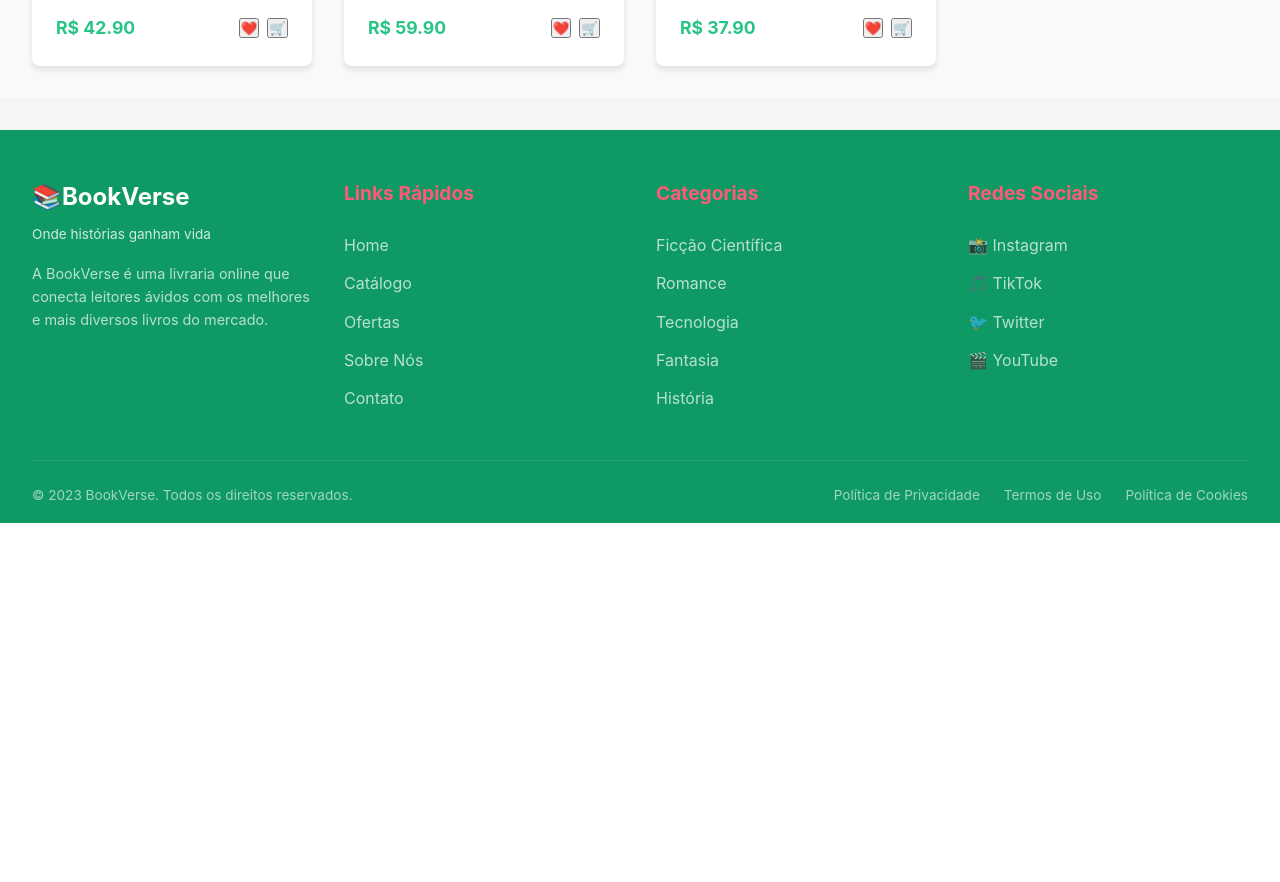
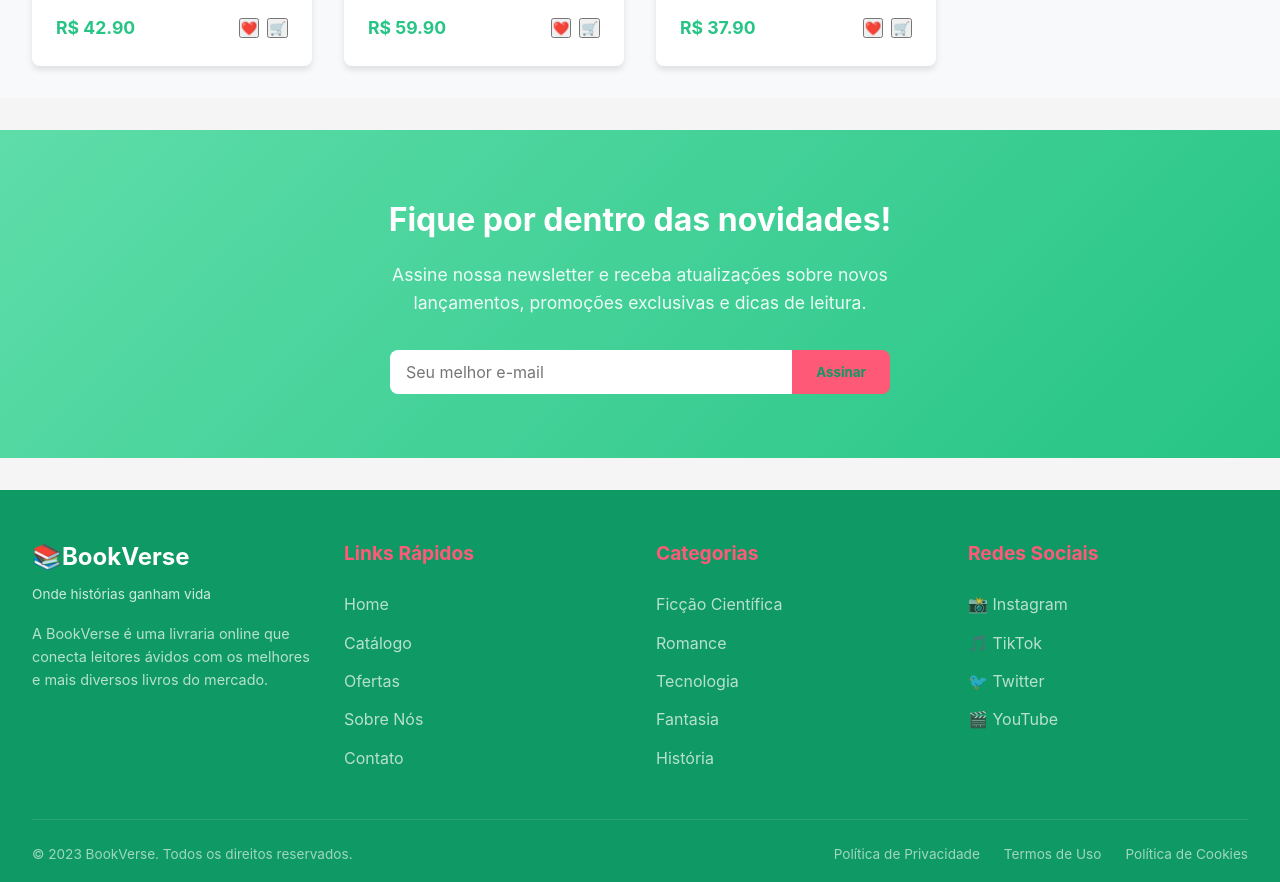
Before and after one commit to Mariaeduardar07/Livraria01, a Next.js app: page /livraria in a window 1280 px wide. Shown: the part 2060-2942 px from the top of the page. Before the commit the page ends 2583 px from the top, so only its background shows below. Built offline with nearby package versions, Linux system fonts and the light colour scheme.

Commit message:
feat: create subscription components

```diff
--- /dev/null
+++ b/src/app/components/subscription/index.jsx
@@ -0,0 +1,27 @@
+import styles from './subscription.module.css'
+
+const Subscription = () => {
+    return (
+        <section className={styles.subscriptionSection}>
+        <div className={styles.subscriptionContent}>
+          <h2 className={styles.subscriptionHeading}>
+            Fique por dentro das novidades!
+          </h2>
+          <p className={styles.subscriptionText}>
+            Assine nossa newsletter e receba atualizações sobre novos
+            lançamentos, promoções exclusivas e dicas de leitura.
+          </p>
+          <div className={styles.subscriptionForm}>
+            <input
+              type="email"
+              className={styles.subscriptionInput}
+              placeholder="Seu melhor e-mail"
+            />
+            <button className={styles.subscribeButton}>Assinar</button>
+          </div>
+        </div>
+      </section>
+    )
+}
+
+export default Subscription
--- /dev/null
+++ b/src/app/components/subscription/subscription.module.css
@@ -0,0 +1,63 @@
+/* SUBSCRIPTION SECTION STYLES */
+.subscriptionSection {
+    background: linear-gradient(
+      135deg,
+      var(--primary-light),
+      var(--primary-color)
+    );
+    color: var(--white);
+    padding: 4rem 2rem;
+    text-align: center;
+    margin-bottom: 2rem;
+    box-sizing: border-box;
+  }
+
+  .subscriptionContent {
+    max-width: 600px;
+    margin: 0 auto;
+  }
+
+  .subscriptionHeading {
+    font-size: 2rem;
+    margin-bottom: 1rem;
+    font-family: inherit;
+  }
+
+  .subscriptionText {
+    font-size: 1.1rem;
+    margin-bottom: 2rem;
+    opacity: 0.9;
+  }
+
+  .subscriptionForm {
+    display: flex;
+    max-width: 500px;
+    margin: 0 auto;
+  }
+
+  .subscriptionInput {
+    flex: 1;
+    padding: 0.75rem 1rem;
+    border: none;
+    border-radius: var(--border-radius) 0 0 var(--border-radius);
+    font-size: 1rem;
+    outline: none;
+    font-family: inherit;
+  }
+
+  .subscribeButton {
+    background-color: var(--secondary-color);
+    color: var(--primary-dark);
+    padding: 0.75rem 1.5rem;
+    border-radius: 0 var(--border-radius) var(--border-radius) 0;
+    font-weight: bold;
+    transition: var(--transition);
+    cursor: pointer;
+    border: none;
+    outline: none;
+    font-family: inherit;
+  }
+
+  .subscribeButton:hover {
+    background-color: #02c4b2;
+  }
--- a/src/app/livraria/page.jsx
+++ b/src/app/livraria/page.jsx
@@ -4,6 +4,7 @@ import Banner from "../components/banner";
 import Detach from "../components/detach";
 import Category from "../components/category";
 import Launch from "../components/launch";
+import Subscription from "../components/subscription";
 import styles from "./livraria.module.css";
 
 
@@ -15,6 +16,7 @@ export default function Home() {
      <Detach />
      <Category />
      <Launch />
+     <Subscription  />
      <Footer />
     </div>
   );
```
